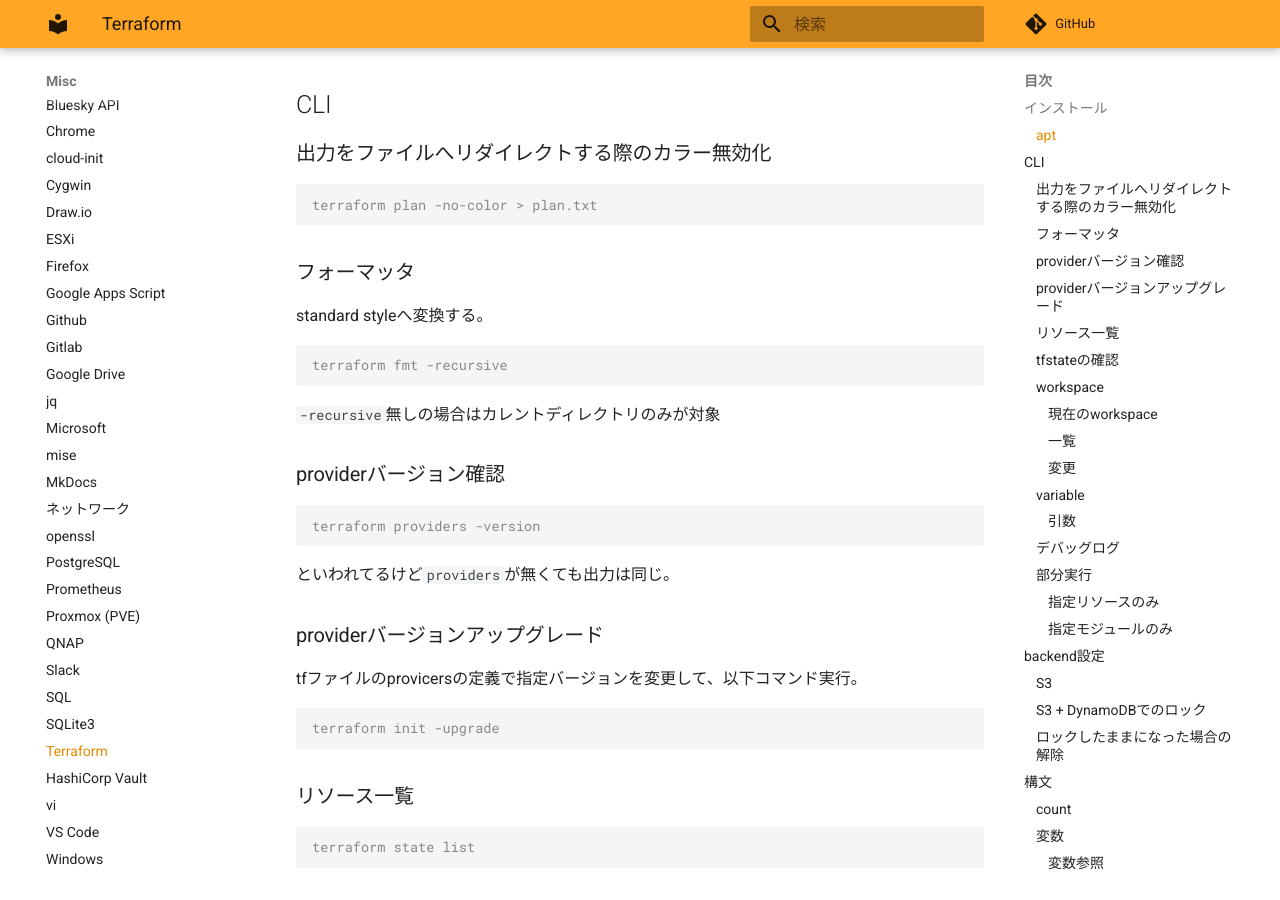
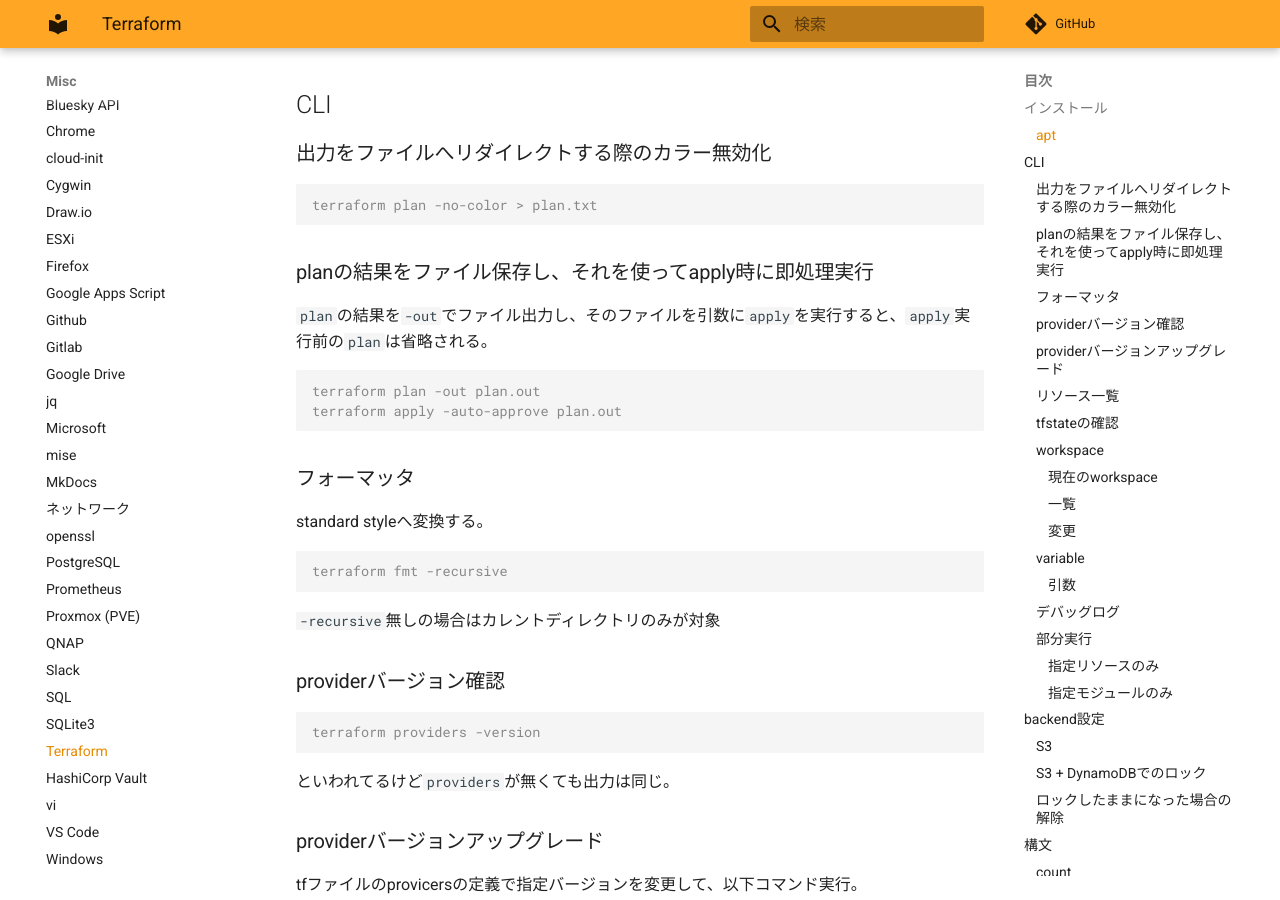
Before and after one commit to zaki-lknr/docs, an MkDocs documentation site: the page built from docs/Misc/terraform.md, in a window 1280 px wide and 900 px high, scrolled down 436 px. Built offline with MkDocs 1.6.1 and Material for MkDocs 9.7.7, drawn with Linux system fonts in a browser that asks for light colours; comment, search, counter and statistics services are not loaded.

Commit message:
add: misc/terraform: plan -out

````diff
--- a/docs/Misc/terraform.md
+++ b/docs/Misc/terraform.md
@@ -19,6 +19,15 @@ $ sudo apt-get update && sudo apt-get install terraform
 
 ```console
 terraform plan -no-color > plan.txt
+```
+
+### planの結果をファイル保存し、それを使ってapply時に即処理実行
+
+`plan`の結果を`-out`でファイル出力し、そのファイルを引数に`apply`を実行すると、`apply`実行前の`plan`は省略される。
+
+```console
+terraform plan -out plan.out
+terraform apply -auto-approve plan.out
 ```
 
 ### フォーマッタ
````
